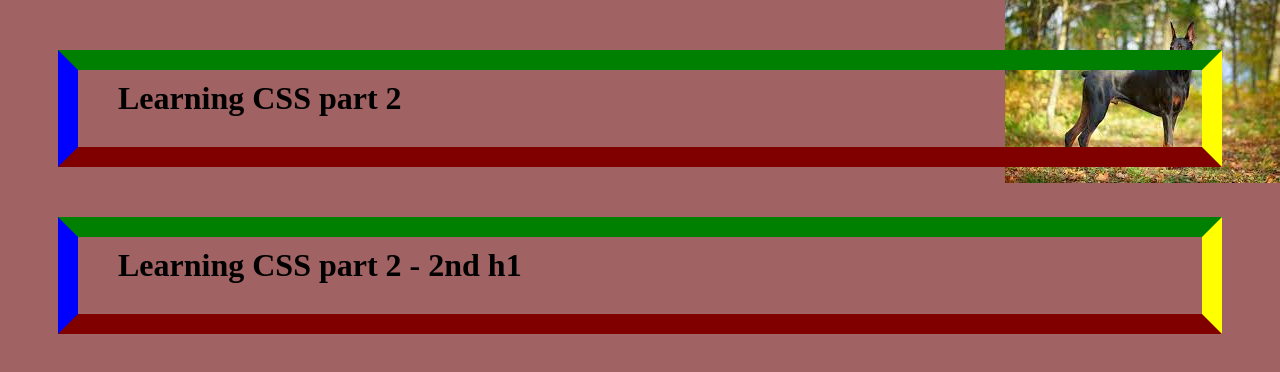
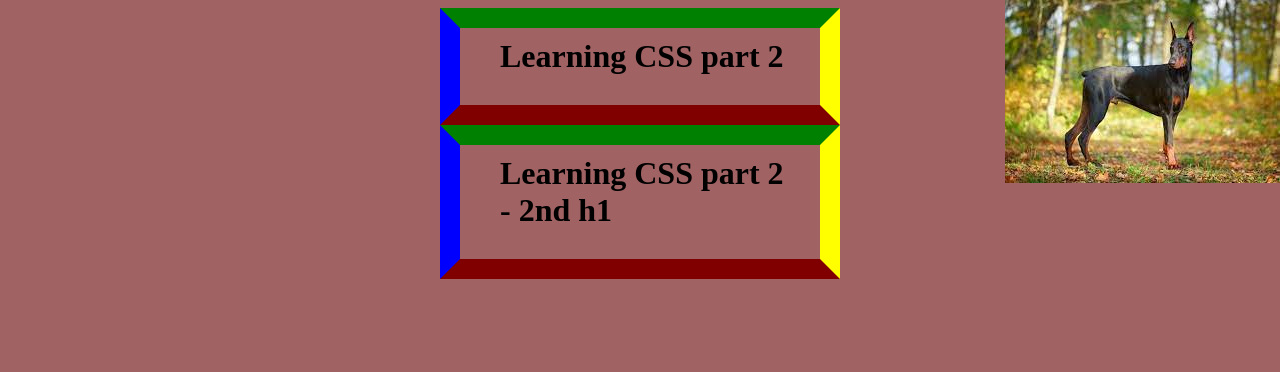
Before and after one commit to boysimbolon/web1, a plain HTML site: page learncss22.html in a window 1280 px wide. Drawn offline with Linux system fonts and the light colour scheme.

Commit message:
added margin more than

```diff
--- a/learncss22.html
+++ b/learncss22.html
@@ -32,10 +32,15 @@
             /* caranya dengan melihat arah jam bergerak
             dari atas ke kanan terus kebawah dan ke kiri dan ke atas
             lagi */
-            margin-top: 50px;
+            /* margin-top: 30px;
             margin-left: 50px;
             margin-right: 50px;
-            margin-bottom: 50px;
+            margin-bottom: 30px; */
+            /* margin:100px 50px ; */
+            /* margin top and bottom is 100px, right
+             and left is 30px */
+            margin:auto;
+            width: 300px;
         }
     </style>
 </head>
```
